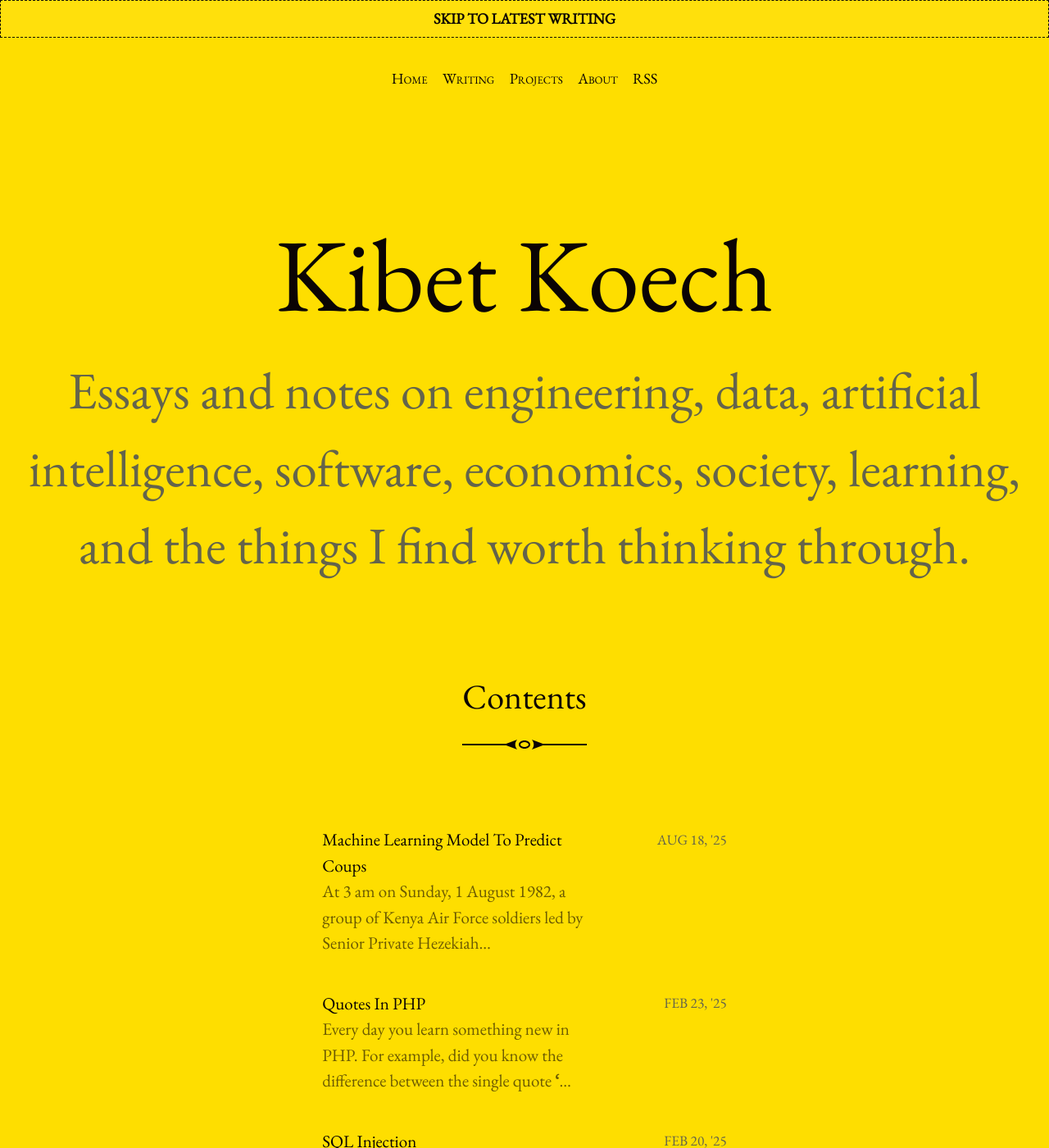
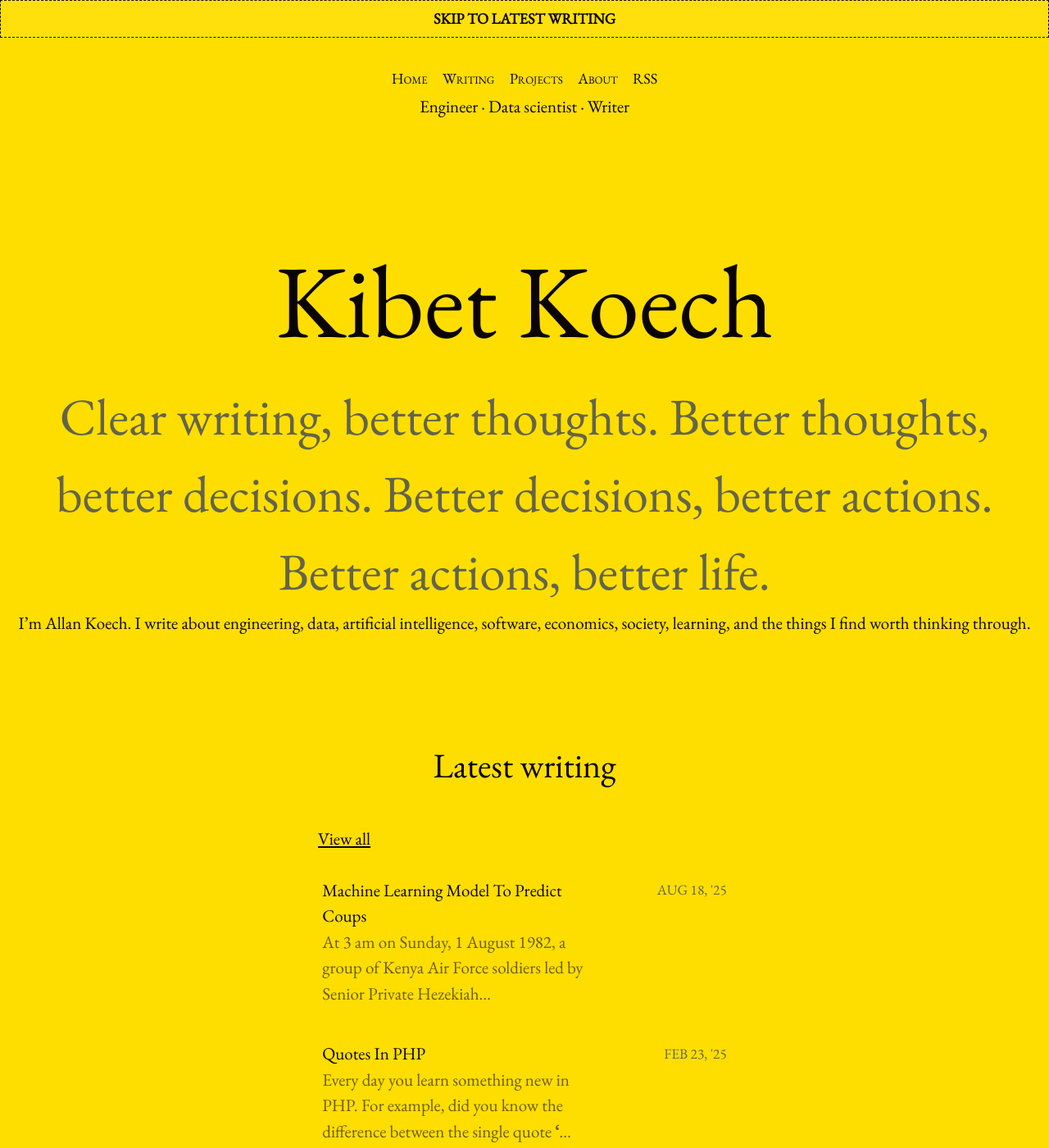
Before and after one commit to atonui/jekyll-blog, a Jekyll site: the page built from index.html, in a window 1280 px wide and 1400 px high. Shown: the whole window at 82% size. Built offline with Jekyll 4.4.1, drawn with Linux system fonts in a browser that asks for light colours; the list of posts is cut into pages by our own code; some of the changed text lies outside the part shown.

Commit message:
Redesign homepage around writing and identity

```diff
--- a/_layouts/home.html
+++ b/_layouts/home.html
@@ -2,38 +2,29 @@
 layout: default
 ---
 
-{% if site.data.menu and site.paginate and site.paginate_path and paginator.page > 1 %}
-  {% include menu.html %}
-{% elsif site.paginate and site.paginate_path and paginator.page > 1 %}
-  {% include back-link.html %}
-{% else %}
 <header class="site-masthead">
   {% include menu.html %}
-    {% if site.title %}
-      <h1>
-        {{ site.title }}
-      </h1>
-    {% endif %}
-    {% if site.title %}
-      <h2>
-        {{ site.description }}
-      </h2>
-    {% endif %}
+
+  <div class="masthead-inner">
+    <p class="eyebrow">Engineer · Data scientist · Writer</p>
+    <h1>{{ site.title }}</h1>
+    <h2>{{ site.tagline }}</h2>
+    <p class="site-intro">
+      I’m Allan Koech. I write about engineering, data, artificial intelligence,
+      software, economics, society, learning, and the things I find worth thinking through.
+    </p>
+  </div>
 </header>
-{% endif %}
 
 <main class="home" id="main" role="main" aria-label="Content">
 
-  <h1 class="content-title divided">
-    {% if site.paginate and site.paginate_path and paginator.page > 1 %}
-      Page {{ paginator.page }}
-    {% else %}
-      Contents
-    {% endif %}
-  </h1>
+  <section class="home-section">
+    <div class="section-heading">
+      <h2>Latest writing</h2>
+      <a href="{{ '/writing/' | relative_url }}">View all</a>
+    </div>
 
     {% if site.paginate and site.paginate_path %}
-
       <ul class="post-list">
         {% for post in paginator.posts %}
           {% include post-list-item.html %}
@@ -41,10 +32,9 @@ layout: default
       </ul>
 
       {% if paginator.total_pages > 1 %}
-
         <div class="post-pagination">
           {% if paginator.next_page %}
-          <a href="{{ paginator.next_page_path | prepend: site.baseurl  }}" class="pagination-next btn">&lang;&nbsp;Older</a>
+            <a href="{{ paginator.next_page_path | prepend: site.baseurl }}" class="pagination-next btn">&lang;&nbsp;Older</a>
           {% else %}
             <span>&nbsp;</span>
           {% endif %}
@@ -55,18 +45,40 @@ layout: default
             <span>&nbsp;</span>
           {% endif %}
         </div>
-
       {% endif %}
-
     {% else %}
-
       <ul class="post-list">
-      {% for post in site.posts %}
+        {% for post in site.posts limit: 5 %}
           {% include post-list-item.html %}
         {% endfor %}
       </ul>
+    {% endif %}
+  </section>
 
+  {% if paginator.page == 1 or paginator.page == nil %}
+  <section class="home-section topics">
+    <h2>Writing about</h2>
+    <div class="topic-list" aria-label="Topics">
+      <span>AI &amp; Data</span>
+      <span>Engineering</span>
+      <span>Software</span>
+      <span>Economics &amp; Society</span>
+      <span>Learning</span>
+      <span>Personal</span>
+    </div>
+  </section>
+
+  <section class="home-section home-projects">
+    <div class="section-heading">
+      <h2>Things I build</h2>
+      <a href="{{ '/projects/' | relative_url }}">Projects</a>
+    </div>
+    <p>
+      Alongside the writing, I build practical software and engineering projects:
+      tools for fundraising, financial decision-making, field-service intelligence,
+      telemetry, and other problems that are interesting enough to deserve a prototype.
+    </p>
+  </section>
   {% endif %}
 
-
 </main>
```
Lines whose indentation alone changed are shown as unchanged.
